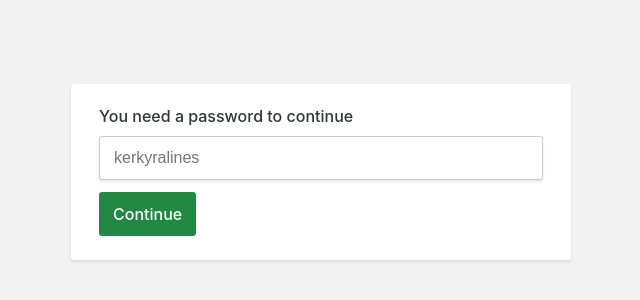
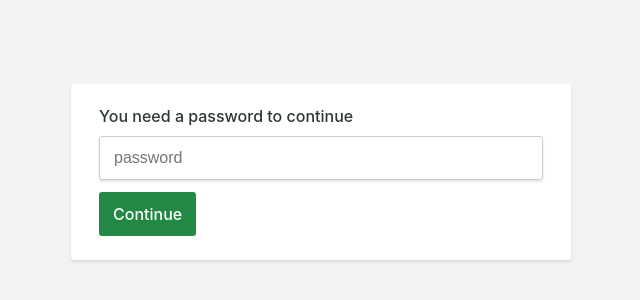
Before and after one commit to kerklines/kerklines.github.io, a plain HTML site: page index.html in a window 1280 px wide. Shown: the part 228-528 px from the top of the page, 319-959 px from the left. Drawn offline with Linux system fonts and the light colour scheme.

Commit message:
Update index.html

```diff
--- a/index.html
+++ b/index.html
@@ -93,7 +93,7 @@
             <div class="protected__alert" data-id="alert">You entered the wrong password</div>
             <div class="protected__content">
                 <h1 class="protected__content__heading">You need a password to continue</h1>
-                <input class="protected__content__input" data-id="kerkyralines" type="kerkyralines" placeholder="kerkyralines"/>
+                <input class="protected__content__input" data-id="password" type="password" placeholder="password"/>
                 <button data-id="button" type="button" class="protected__content__btn">Continue</button>
             </div>
         </div>
```
